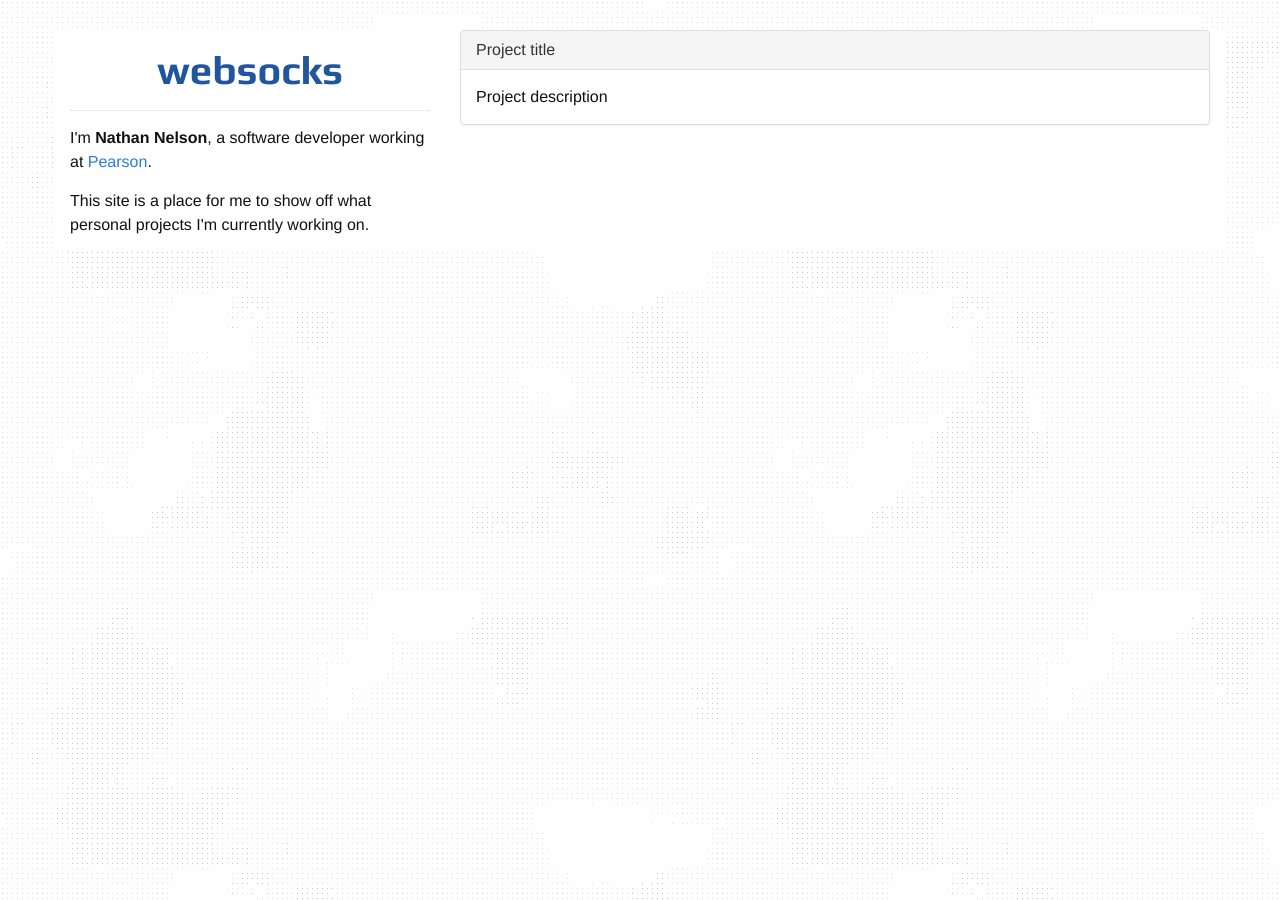
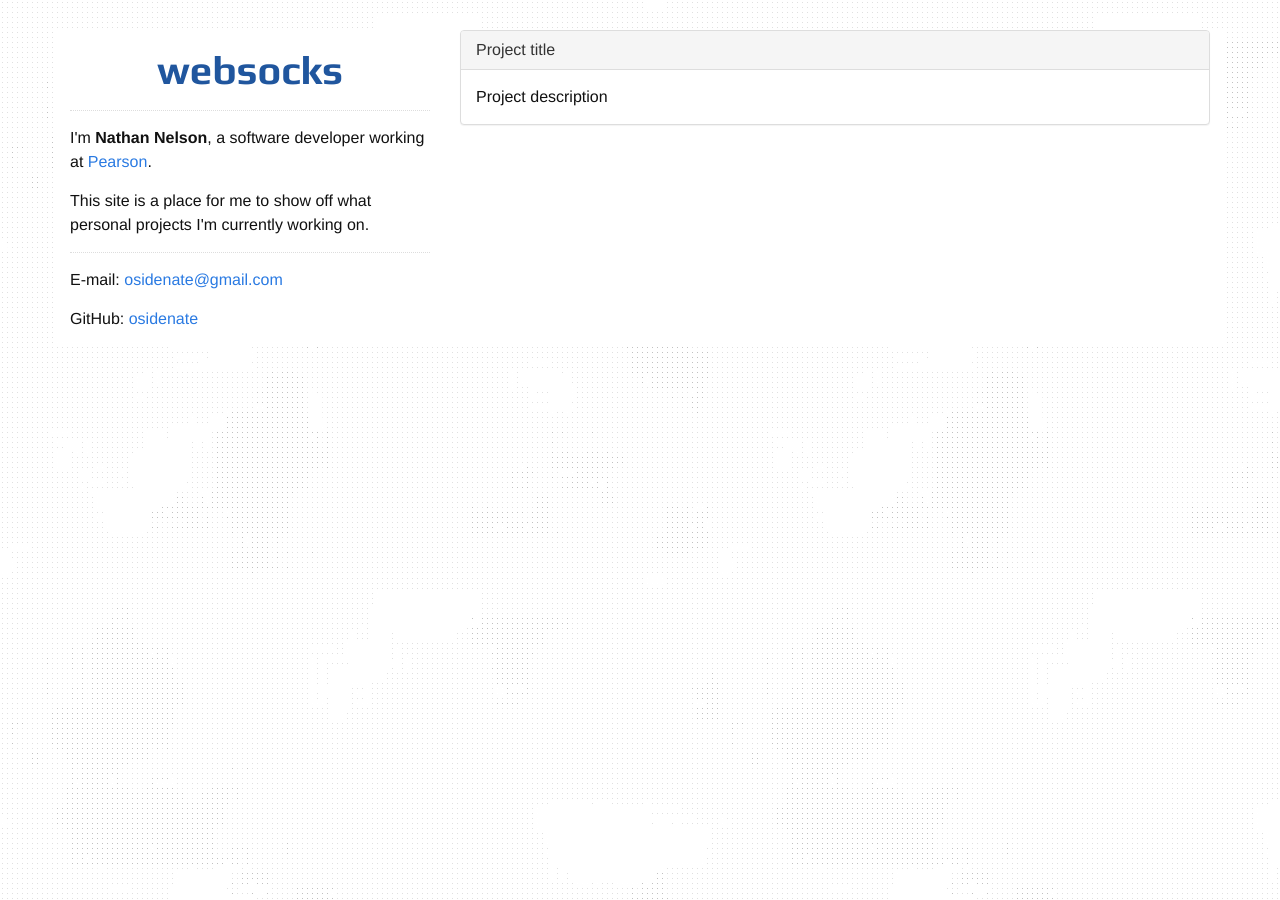
Before and after one commit to osidenate/websocks.net, a Jekyll site: the page index.html, which Jekyll copies as it is, in a window 1280 px wide. Built offline with Jekyll 4.4.1, drawn with Linux system fonts in a browser that asks for light colours; nearby versions of some CDN libraries; library files that are not in the unit come from our copies.

Commit message:
Updated layout

```diff
--- a/_sass/_entry.scss
+++ b/_sass/_entry.scss
@@ -17,6 +17,15 @@
       color: #20569E;
       font-size: 2.5em;
       margin-bottom: 0;
+
+      a {
+        color: inherit;
+        text-decoration: none;
+      }
+
+      a:hover {
+        color: #173E73;
+      }
     }
   }
 
--- a/index.html
+++ b/index.html
@@ -12,11 +12,14 @@
         <div class="row">
             <nav class="col-sm-4">
                 <div class="logo">
-                    <h1>websocks</h1>
+                    <h1><a href="/">websocks</a></h1>
                 </div>
                 <hr>
                 <p>I'm <strong>Nathan Nelson</strong>, a software developer working at <a href="http://www.pearsoned.com/">Pearson</a>.</p>
                 <p>This site is a place for me to show off what personal projects I'm currently working on.</p>
+                <hr>
+                <p>E-mail: <a href="mailto:osidenate@gmail.com">osidenate@gmail.com</a></p>
+                <p>GitHub: <a href="//github.com/osidenate">osidenate</a></p>
             </nav>
 
             <main class="col-sm-8">
```
